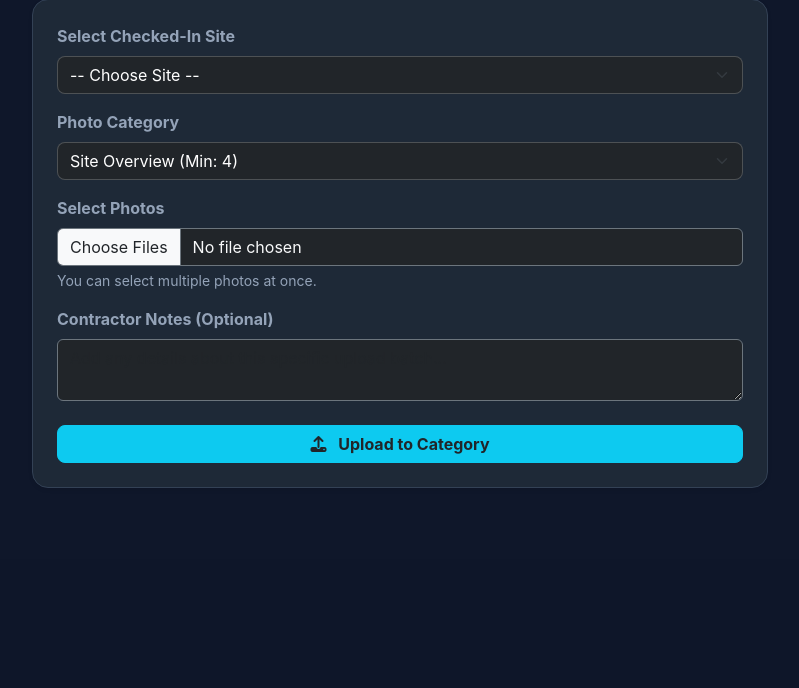
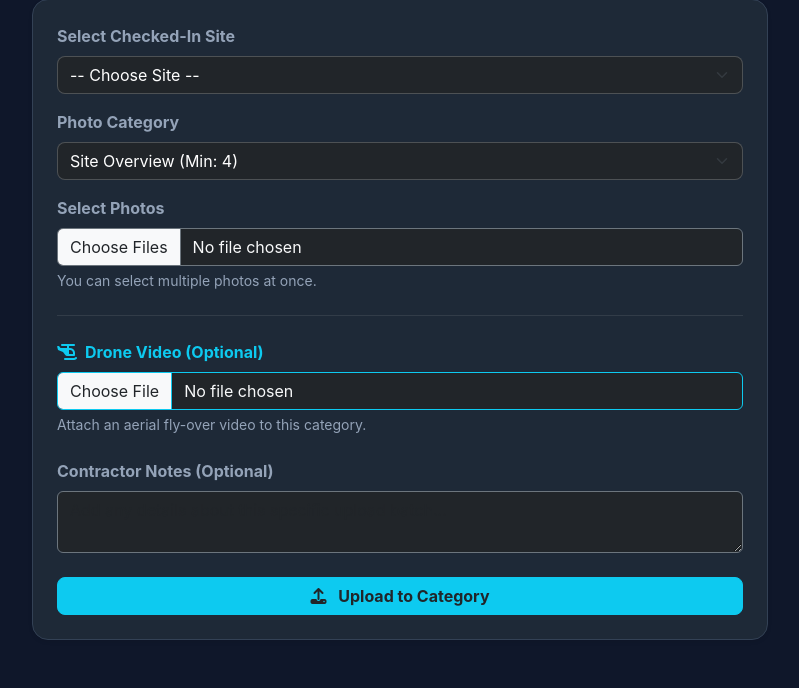
Before and after one commit to DoomedPK/stratix-production, a Django app: page /upload/ in a window 1280 px wide. Shown: the part 241-929 px from the top of the page, without its empty margins (240-1039 px from the left). Before the commit the page ends 729 px from the top, so only its background shows below. Run offline with Django 5.2, Linux system fonts and the light colour scheme; a user stored in the database is signed in; tables that the repository leaves empty hold one stand-in row (values such as "Sample post"); one stand-in notice (Sample message) is shown; some libraries are stand-ins or nearby versions.

Commit message:
progression bar added

```diff
--- a/reports/templates/reports/upload_photo.html
+++ b/reports/templates/reports/upload_photo.html
@@ -58,6 +58,32 @@
                 {% endfor %}
             {% endif %}
 
+            {% if selected_site %}
+            <div class="card p-4 shadow-sm border-secondary-left mb-4 bg-dark border-secondary">
+                <h5 class="fw-bold border-bottom border-secondary pb-2 mb-3 text-light">
+                    <i class="fas fa-tasks me-2"></i> Required Photo Progress
+                </h5>
+                <div class="row g-2">
+                    {% for category, min_required in minimums.items %}
+                        {% if min_required > 0 %}
+                            {% for key, current in current_counts.items %}
+                                {% if key == category %}
+                                <div class="col-6 col-md-4 col-lg-3">
+                                    <div class="p-2 border rounded border-{% if current >= min_required %}success{% else %}warning{% endif %} bg-black text-center h-100 d-flex flex-column justify-content-center">
+                                        <small class="d-block text-light fw-bold mb-1" style="font-size: 0.75rem;">{{ category }}</small>
+                                        <span class="badge bg-{% if current >= min_required %}success{% else %}warning text-dark{% endif %} fs-6">
+                                            {{ current }} / {{ min_required }}
+                                        </span>
+                                    </div>
+                                </div>
+                                {% endif %}
+                            {% endfor %}
+                        {% endif %}
+                    {% endfor %}
+                </div>
+            </div>
+            {% endif %}
+
             <div class="card p-4 shadow-sm border-info-left mb-4">
                 <form method="POST" enctype="multipart/form-data">
                     {% csrf_token %}
@@ -90,8 +116,16 @@
 
                     <div class="mb-3">
                         <label for="site_images" class="form-label text-muted fw-bold">Select Photos</label>
-                        <input class="form-control bg-dark text-light border-secondary" type="file" id="site_images" name="site_images" accept="image/*" multiple required>
+                        <input class="form-control bg-dark text-light border-secondary" type="file" id="site_images" name="site_images" accept="image/*" multiple>
                         <div class="form-text text-muted">You can select multiple photos at once.</div>
+                    </div>
+
+                    <hr class="border-secondary my-4">
+
+                    <div class="mb-4">
+                        <label for="drone_video" class="form-label text-info fw-bold"><i class="fas fa-helicopter me-2"></i>Drone Video (Optional)</label>
+                        <input class="form-control bg-dark text-light border-info" type="file" id="drone_video" name="drone_video" accept="video/*">
+                        <div class="form-text text-muted">Attach an aerial fly-over video to this category.</div>
                     </div>
 
                     <div class="mb-4">
@@ -104,33 +138,7 @@
             </div>
 
             {% if selected_site %}
-
-            <div class="card p-4 shadow-sm border-info-left mb-4 bg-dark text-light border-secondary">
-                <h5 class="fw-bold border-bottom border-secondary pb-2 mb-3 text-info">
-                    <i class="fas fa-list-check me-2"></i> Required Capture Checklist
-                </h5>
-                <p class="text-muted small mb-3">Ensure all structural minimums are met before finalizing. The system will block incomplete submissions.</p>
-                <ul class="list-group list-group-flush mb-0">
-                    {% for category, min_required in minimums.items %}
-                        {% if min_required > 0 %}
-                            {% for key, value in current_counts.items %}
-                                {% if key == category %}
-                                    <li class="list-group-item bg-transparent text-light border-secondary d-flex justify-content-between align-items-center px-1">
-                                        {{ category }}
-                                        {% if value >= min_required %}
-                                            <span class="badge bg-success rounded-pill px-3 py-2"><i class="fas fa-check me-1"></i> {{ value }} / {{ min_required }}</span>
-                                        {% else %}
-                                            <span class="badge bg-warning text-dark rounded-pill px-3 py-2"><i class="fas fa-camera me-1"></i> {{ value }} / {{ min_required }}</span>
-                                        {% endif %}
-                                    </li>
-                                {% endif %}
-                            {% endfor %}
-                        {% endif %}
-                    {% endfor %}
-                </ul>
-            </div>
-
-            <div class="card p-4 shadow-sm border-success-left mb-4">
+            <div class="card p-4 shadow-sm border-success-left mb-4 bg-dark text-light border-secondary">
                 <div class="border-bottom border-secondary pb-3 mb-4">
                     <h5 class="fw-bold mb-0 text-white"><i class="fas fa-images me-2 text-success"></i> Upload Preview</h5>
                 </div>
@@ -140,13 +148,19 @@
                     {% for photo in uploaded_photos %}
                     <div class="col-4 col-md-3">
                         <div class="position-relative">
-                            <a href="{{ photo.image.url }}" data-fancybox="gallery" data-caption="{{ photo.category }}">
-                                <img src="{{ photo.image.url }}" class="img-fluid rounded border border-secondary shadow-sm" style="height: 100px; width: 100%; object-fit: cover;" alt="Site Photo">
-                            </a>
+                            {% if photo.image %}
+                                <a href="{{ photo.image.url }}" data-fancybox="gallery" data-caption="{{ photo.category }}">
+                                    <img src="{{ photo.image.url }}" class="img-fluid rounded border border-secondary shadow-sm" style="height: 100px; width: 100%; object-fit: cover;" alt="Site Photo">
+                                </a>
+                            {% elif photo.drone_video %}
+                                <div class="bg-secondary rounded border border-secondary shadow-sm d-flex justify-content-center align-items-center" style="height: 100px; width: 100%;">
+                                    <i class="fas fa-video fa-2x text-light"></i>
+                                </div>
+                            {% endif %}
 
-                            <form method="POST" action="{% url 'delete_photo' photo.id %}" class="position-absolute top-0 end-0 p-1" onsubmit="return confirm('Are you sure you want to delete this photo?');">
+                            <form method="POST" action="{% url 'delete_photo' photo.id %}" class="position-absolute top-0 end-0 p-1" onsubmit="return confirm('Are you sure you want to delete this file?');">
                                 {% csrf_token %}
-                                <button type="submit" class="btn btn-danger btn-sm rounded-circle shadow" style="width: 28px; height: 28px; padding: 0; display: flex; align-items: center; justify-content: center;" title="Remove Photo">
+                                <button type="submit" class="btn btn-danger btn-sm rounded-circle shadow" style="width: 28px; height: 28px; padding: 0; display: flex; align-items: center; justify-content: center;" title="Remove File">
                                     <i class="fas fa-times" style="font-size: 0.8rem;"></i>
                                 </button>
                             </form>
@@ -200,9 +214,7 @@
 {% block extra_js %}
 <script>
     function showAILoading() {
-        // Disable the button to prevent double clicks
         document.getElementById('finishBtn').disabled = true;
-        // Show the cool loading overlay
         document.getElementById('aiLoadingOverlay').style.display = 'flex';
     }
 </script>
--- a/reports/views.py
+++ b/reports/views.py
@@ -448,14 +448,24 @@ def upload_photos(request):
 
         category = request.POST.get('category')
         notes = request.POST.get('contractor_notes')
+
+        # Save standard images
         images = request.FILES.getlist('site_images')
-
         for image in images:
             SitePhoto.objects.create(
                 site=selected_site, contractor=user, image=image, status='PENDING',
                 category=category, contractor_notes=notes
             )
-        messages.success(request, f"Uploaded {len(images)} photos to '{category}'.")
+
+        # Save drone videos
+        drone_videos = request.FILES.getlist('drone_video')
+        for video in drone_videos:
+            SitePhoto.objects.create(
+                site=selected_site, contractor=user, drone_video=video, status='PENDING',
+                category=category, contractor_notes=notes
+            )
+
+        messages.success(request, f"Uploaded {len(images)} photos and {len(drone_videos)} videos to '{category}'.")
         return redirect(f"{reverse('upload_photos')}?site_id={selected_site.id}")
 
     if user.is_superuser or (hasattr(user, 'profile') and user.profile.role in ['Admin', 'QA']):
@@ -490,7 +500,7 @@ def upload_photos(request):
         'sites': sites,
         'selected_site': selected_site,
         'uploaded_photos': uploaded_photos,
-        'minimums': current_minimums,  # <-- Pass the dynamic minimums to the template!
+        'minimums': current_minimums,
         'current_counts': current_counts,
         'can_finish': can_finish
     })
```
